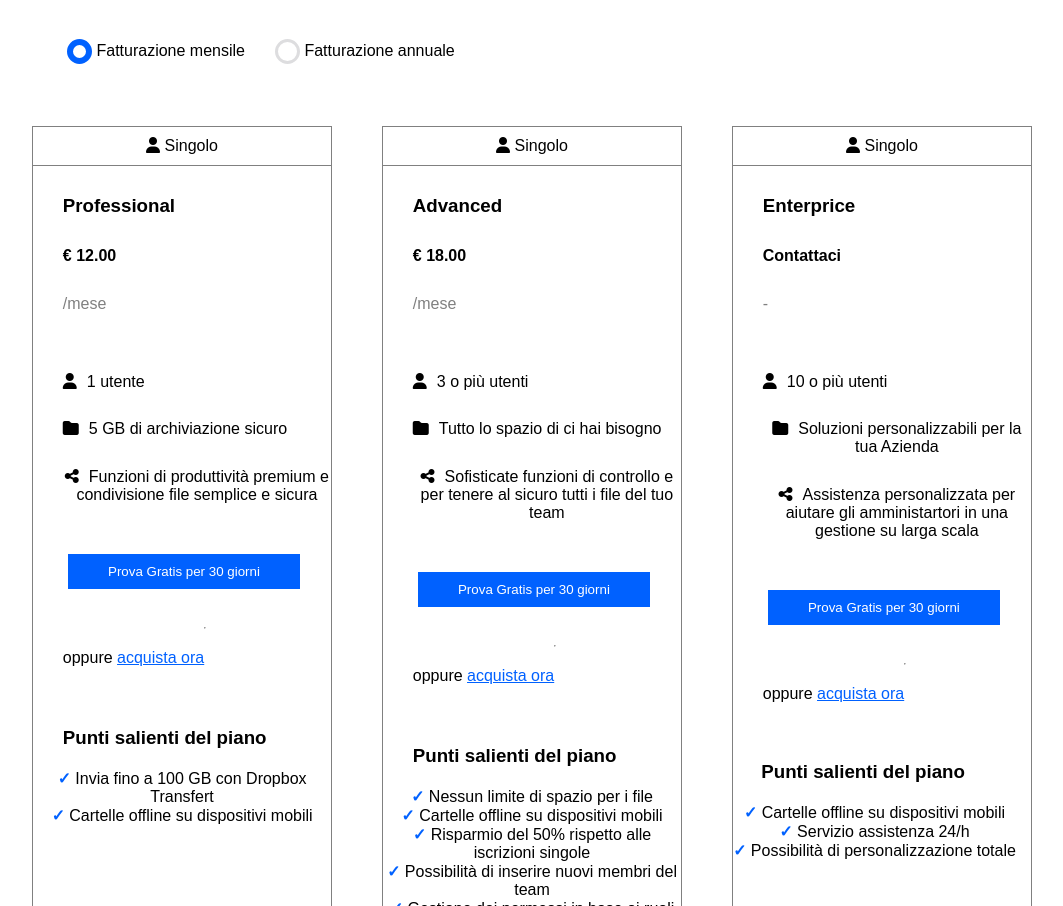
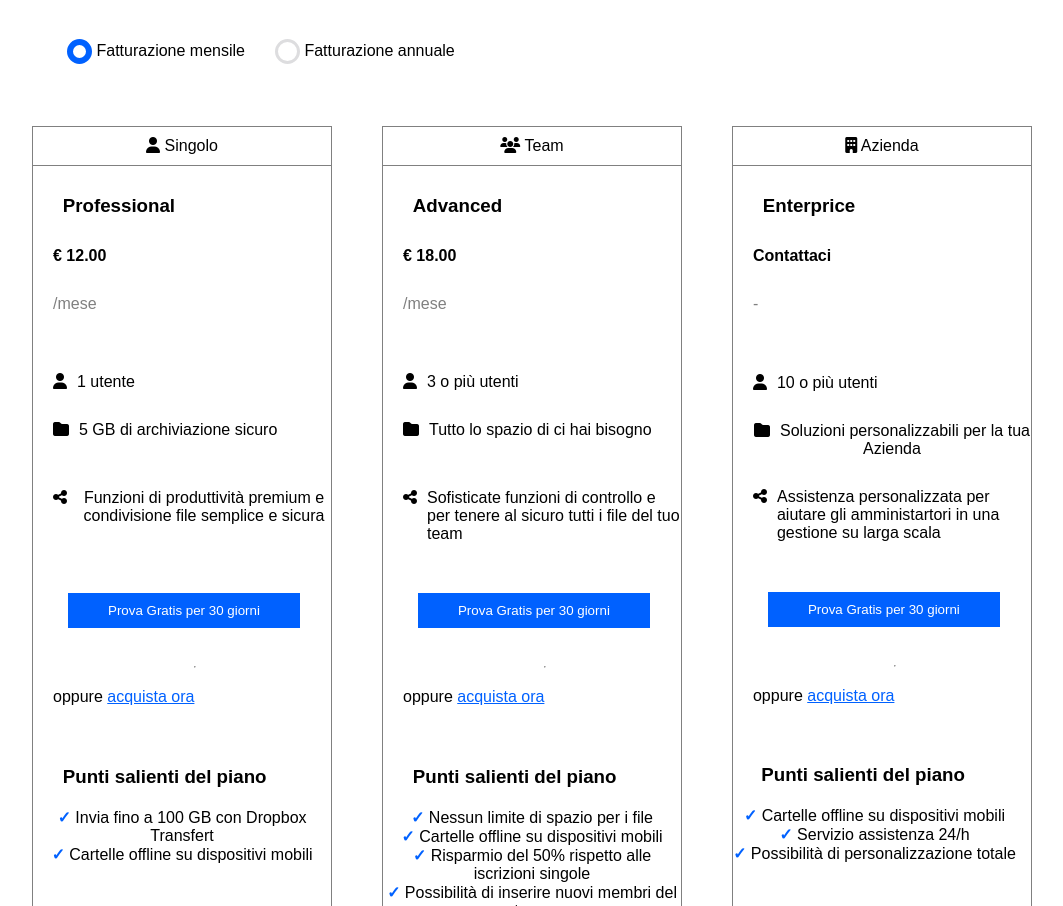
Before and after one commit to RiccardoPellegrino/htmlcss-dropbox, a plain HTML site: page index.html in a window 1280 px wide. Shown: the part 1000-1906 px from the top of the page, without its empty margins (108-1171 px from the left). Drawn offline with Linux system fonts and the light colour scheme.

Commit message:
miglirate card allineamento

```diff
--- a/css/style.css
+++ b/css/style.css
@@ -90,6 +90,14 @@ h4 {
     flex-flow: wrap;
     align-items: center;
 }
+.felx-str{
+    display: flex;
+    justify-content: flex-start;
+    align-items: stretch;
+}
+.felx{
+    display: flex;
+}
 
 .w30 i {
     font-size: 40px;
@@ -175,6 +183,7 @@ footer a{
     height: 25px;
     border-radius: 50%;
     vertical-align: middle;
+    cursor: pointer;
 }
 
 #checked {
@@ -191,7 +200,7 @@ footer a{
 
 .card {
     width: calc((100% - 100px)/ 3);
-    height: 1000px;
+    height: 1100px;
     border: 1px solid grey;
     text-align: center;
     margin-top: 50px;
@@ -205,8 +214,8 @@ footer a{
 
 .allineamento-card {
 
-    padding-left: 10%;
-    padding-top: 10%;
+    padding-left: 20px;
+    padding-top: 30px;
 }
 
 .icona-card i {
--- a/index.html
+++ b/index.html
@@ -61,7 +61,7 @@
                             <span>Annulla in qualsiasi momento</span>
                         </div>
                         <div class="margine20">
-                            <i class="fa-solid fa-arrow-down"></i>
+                            <a href="#trova-piano"><i class="fa-solid fa-arrow-down"></i></a>
                         </div>
                     </div>
                     <div class="w70">
@@ -75,7 +75,7 @@
     <!-- 100% and 7 sections -->
     <main>
         <section id="piano1" class="small-container">
-            <h2>Trova il piano buisness che fa per te</h2>
+            <a name="trova-piano"></a><h2>Trova il piano buisness che fa per te</h2>
 
 
             <!-- radio checkbox -->
@@ -115,12 +115,12 @@
                         <div class="icona-card allineamento-card">
                             <i class="fa-solid fa-folder"></i>5 GB di archiviazione sicuro </span>
                         </div>
-                        <div class="icona-card allineamento-card">
+                        <div class="icona-card allineamento-card margine20" style="display: flex;" >
                             <i class="fa-sharp fa-solid fa-share-nodes"></i><span>Funzioni di produttività
                                 premium e condivisione file semplice e sicura </span>
                         </div>
                         <div class="d-flex margine50">
-                            <button class="button2"> Prova Gratis per 30 giorni</button>
+                            <button class="button2" style="margin-top: 18px;"> Prova Gratis per 30 giorni</button>
                         </div>
                         <div class="margine30 allineamento-card">
                             oppure <span class="sottolinea"><a href="#">acquista ora</a></span>
@@ -143,7 +143,7 @@
                 <div class="d-felx card " style="margin-left: 50px; margin-right: 50px;">
 
                     <div class="intestazione-card">
-                        <span class="titoletto"><i class="fa-sharp fa-solid fa-user"></i></i> Singolo</span>
+                        <span class="titoletto"><i class="fa-solid fa-users"></i></i> Team</span>
                     </div>
                     <div class="d-flex">
                         <h3>Advanced</h3>
@@ -161,8 +161,8 @@
                         <div class="icona-card allineamento-card">
                             <i class="fa-solid fa-folder"></i>Tutto lo spazio di ci hai bisogno </span>
                         </div>
-                        <div class="icona-card allineamento-card">
-                            <i class="fa-sharp fa-solid fa-share-nodes"></i><span>Sofisticate funzioni di controllo e
+                        <div class="icona-card allineamento-card margine20"style="display: flex;">
+                            <i class="fa-sharp fa-solid fa-share-nodes"></i><span style="text-align: initial;">Sofisticate funzioni di controllo e
                                 per tenere al sicuro tutti i file del tuo team</span>
                         </div>
                         <div class="d-flex margine50">
@@ -196,7 +196,7 @@
                 <div class="d-felx card ">
 
                     <div class="intestazione-card">
-                        <span class="titoletto"><i class="fa-sharp fa-solid fa-user"></i></i> Singolo</span>
+                        <span class="titoletto"><i class="fa-solid fa-building"></i></i> Azienda</span>
                     </div>
                     <div class="d-flex">
                         <h3>Enterprice</h3>
@@ -208,14 +208,14 @@
                         <span class="allineamento-card" style="color: grey;">-</span>
                     </div>
                     <div class="d-flex">
-                        <div class="icona-card allineamento-card margine30">
+                        <div class="icona-card allineamento-card" style="margin-top: 31px;">
                             <i class="fa-solid fa-user"></i><span>10 o più utenti</span>
                         </div>
                         <div class="icona-card allineamento-card">
                             <i class="fa-solid fa-folder"></i>Soluzioni personalizzabili per la tua Azienda </span>
                         </div>
-                        <div class="icona-card allineamento-card">
-                            <i class="fa-sharp fa-solid fa-share-nodes"></i><span>Assistenza personalizzata per aiutare
+                        <div class=" icona-card allineamento-card"style="display: flex;">
+                            <i class="fa-sharp fa-solid fa-share-nodes"></i><span style="text-align: initial;">Assistenza personalizzata per aiutare
                                 gli amministartori in una gestione su larga scala</span>
                         </div>
                         <div class="d-flex margine50">
```
